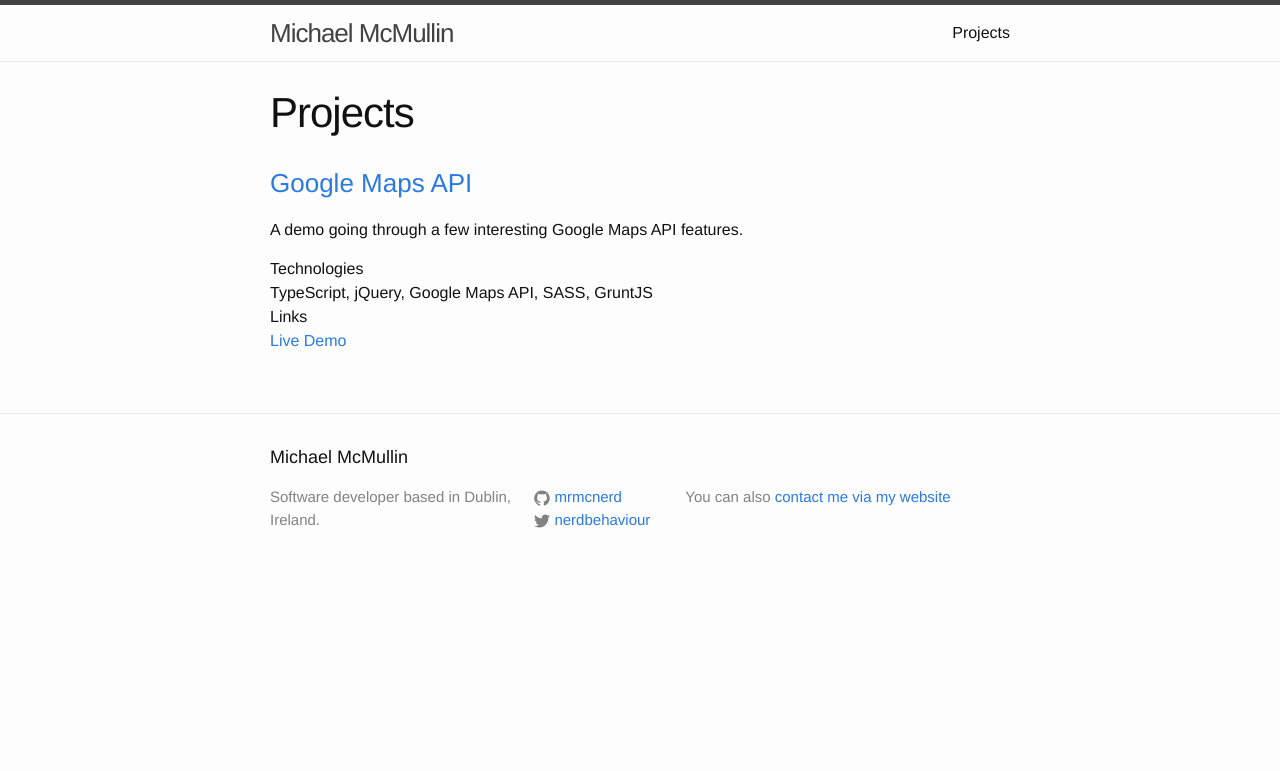
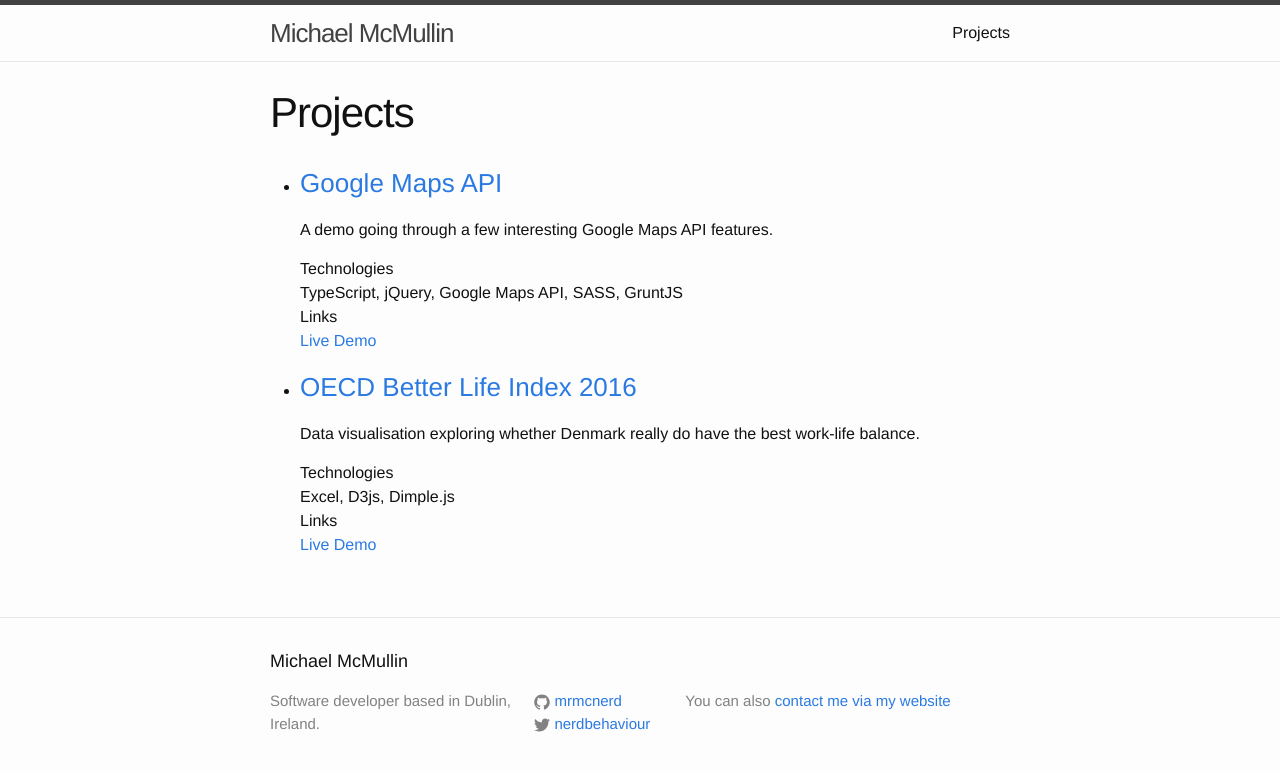
Before and after one commit to michaelmcmullin/michaelmcmullin.github.io, a Jekyll site: the page built from projects.md, in a window 1280 px wide. Shown: the top 771 px of the page. Built offline with Jekyll 4.4.1, drawn with Linux system fonts in a browser that asks for light colours.

Commit message:
Add OECD Data Visualisation Demo

```diff
--- a/projects.md
+++ b/projects.md
@@ -4,7 +4,7 @@ title: Projects
 permalink: /projects/
 ---
 
-<ul class="post-list">
+<ul class="project-list">
   <li>
     <h3><a href="https://github.com/mrmcnerd/Google-Maps-API-Demo">Google Maps API</a></h3>
     <p>A demo going through a few interesting Google Maps API features.</p>
@@ -16,4 +16,16 @@ permalink: /projects/
       <dd><a href="https://mrmcnerd.github.io/Google-Maps-API-Demo/">Live Demo</a></dd>
     </dl>
   </li>
+
+  <li>
+    <h3><a href="https://github.com/mrmcnerd/betterlifeindenmark">OECD Better Life Index 2016</a></h3>
+    <p>Data visualisation exploring whether Denmark really do have the best work-life balance.</p>
+    <dl>
+      <dt>Technologies</dt>
+      <dd>Excel, D3js, Dimple.js</dd>
+
+      <dt>Links</dt>
+      <dd><a href="https://mrmcnerd.github.io/betterlifeindenmark/">Live Demo</a></dd>
+    </dl>
+  </li>
 </ul>
```
